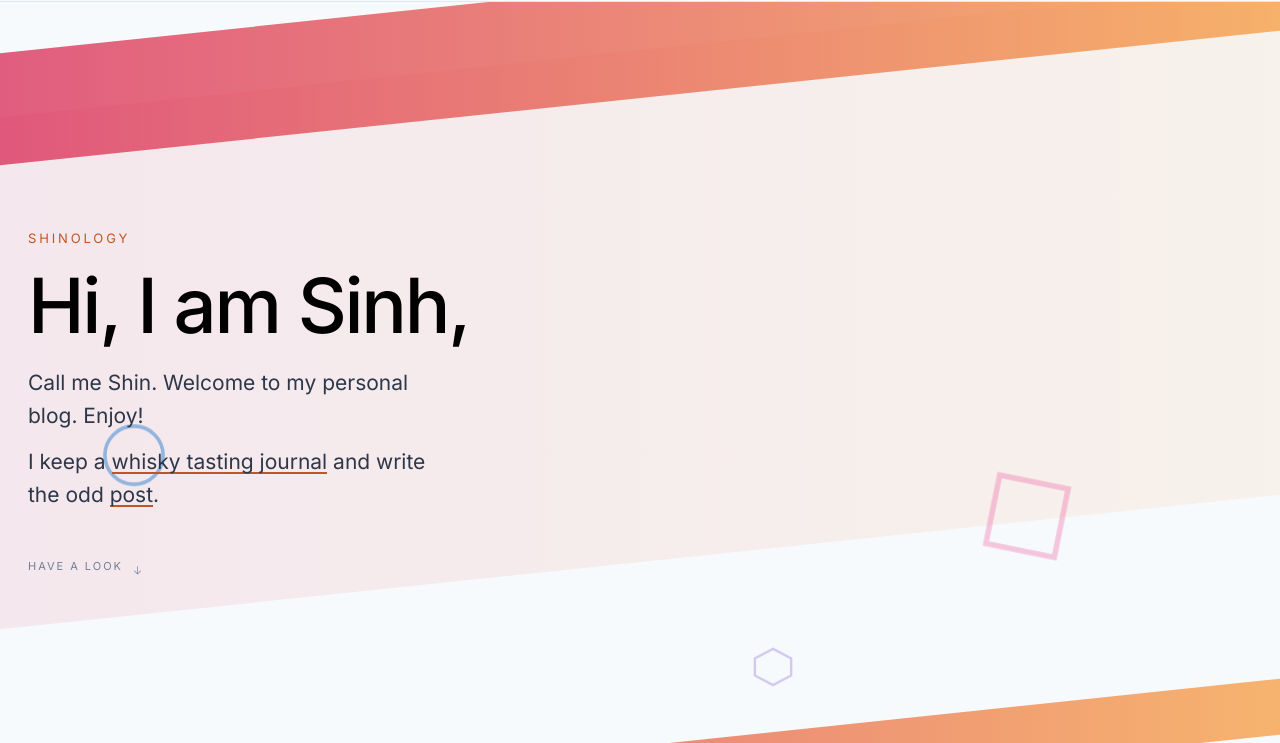
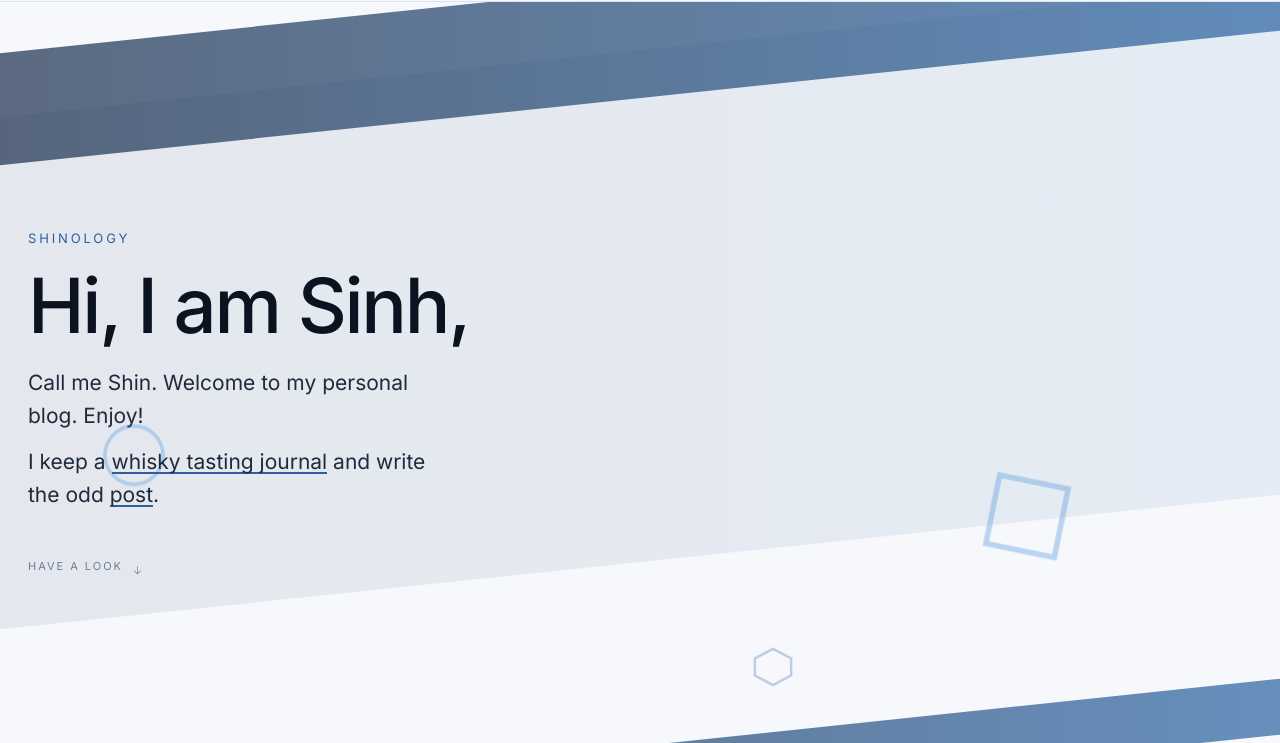
Before and after one commit to lesinh97/lesinh97.github.io, an Eleventy site: page src/index.njk in a window 1280 px wide. Shown: the part 57-800 px from the top of the page. Built offline with nearby package versions, Linux system fonts and the light colour scheme; Eleventy itself is replaced by a stand-in of ours; files that its build step writes are made by us from their sources.

Commit message:
Navy throughout, and a keynote line on the print cards
The warm accent and the multicoloured shapes carried over from the old Gatsby
site were casting orange over everything. The whole palette is now one cool
navy family: ground #0f1626 dark and #f6f8fc light, accents #7fb2e5 and
#2b5f9e, the four section gradients all navy, and shapes that vary by depth
and temperature rather than hue. The check suite now fails if any painted
colour has blue as its weakest channel, so warmth cannot creep back.

Print cards follow the same palette, deep navy ink on white paper. They keep
their own INK table because they are pigment rather than a screen token, and
they do not follow the colour mode.

Renames `cardwords` to `keynote`: a one-liner per bottle, set in the note's
front matter and printed on its card. Without one the card still falls back to
the note's own prose.

The shelf card stays 95x62mm, a little over a business card, which is what
makes room for the keynote. Verified with a worst-case one-liner on all
thirteen bottles: every shape still satisfies scrollHeight == clientHeight.

```diff
--- a/src/assets/cara.css
+++ b/src/assets/cara.css
@@ -38,13 +38,13 @@
 /* ---------- floating shapes ---------- */
 
 .shape { position: absolute; display: block; color: var(--shape-ink); }
-.shape.c-red { color: var(--ic-red); }
-.shape.c-blue { color: var(--ic-blue); }
-.shape.c-orange { color: var(--ic-orange); }
-.shape.c-yellow { color: var(--ic-yellow); }
-.shape.c-pink { color: var(--ic-pink); }
-.shape.c-purple { color: var(--ic-purple); }
-.shape.c-green { color: var(--ic-green); }
+.shape.c-mist { color: var(--ic-mist); }
+.shape.c-ice { color: var(--ic-ice); }
+.shape.c-steel { color: var(--ic-steel); }
+.shape.c-azure { color: var(--ic-azure); }
+.shape.c-sapphire { color: var(--ic-sapphire); }
+.shape.c-slate { color: var(--ic-slate); }
+.shape.c-deep { color: var(--ic-deep); }
 .shape svg { display: block; width: 100%; height: 100%; }
 .shape.fill svg { fill: currentColor; stroke: none; }
 .shape.line svg { fill: none; stroke: currentColor; stroke-width: 2.5; }
--- a/src/assets/theme.css
+++ b/src/assets/theme.css
@@ -1,110 +1,123 @@
-/* Site theme: Nocturne retuned to the palette the old Gatsby Cara site used,
-   lifted verbatim from its theme-ui variables. Two colour modes, dark first.
+/* Site theme: Nocturne retuned to a navy palette. Structure and layout follow
+   the old Gatsby Cara site, but the hues do not: its warm orange accent and
+   multicoloured shapes tinted the whole page, so everything here stays in one
+   cool family. Two colour modes, dark first.
    This is the ONE place the tokens are set; no page defines its own block. */
 
 :root {
-  /* Cara's icon palette. Same in both modes, and the reason the homepage
-     reads as playful rather than grey: the floating shapes each take one. */
-  --ic-red: #e53e3e;
-  --ic-blue: #3182ce;
-  --ic-orange: #ed8936;
-  --ic-yellow: #ecc94b;
-  --ic-pink: #ed64a6;
-  --ic-purple: #805ad5;
-  --ic-green: #48bb78;
+  /* Shape palette. Cool only: the warm icon colours the old site used are
+     what put an orange cast over everything. Variation here is temperature
+     and depth, not hue. */
+  --ic-mist: #cbd9ea;
+  --ic-ice: #a8cdf2;
+  --ic-steel: #7fb2e5;
+  --ic-azure: #4a90d9;
+  --ic-sapphire: #2b6cb0;
+  --ic-slate: #7086a4;
+  --ic-deep: #1e3a5f;
 
   --shell-max: 1280px;
   --radius-md: 10px; --radius-lg: 16px;
 
-  /* Cara's four section gradients. */
-  --grad-1: linear-gradient(to right, #d4145a 0%, #fbb03b 100%);
-  --grad-2: linear-gradient(to right, #662d8c 0%, #ed1e79 100%);
-  --grad-3: linear-gradient(to right, #009245 0%, #fcee21 100%);
-  --grad-4: linear-gradient(to right, #d585ff 0%, #00ffee 100%);
+  /* Section gradients, all in the navy family. Cara's structure, restrained
+     palette: they differ by depth and temperature rather than by hue. */
+  --grad-1: linear-gradient(to right, #16233c 0%, #2b6cb0 100%);
+  --grad-2: linear-gradient(to right, #1a365d 0%, #4a90d9 100%);
+  --grad-3: linear-gradient(to right, #17303f 0%, #3f7fa8 100%);
+  --grad-4: linear-gradient(to right, #23304f 0%, #7fb2e5 100%);
 }
 
 /* ---------- dark, the default, as the old site shipped ---------- */
 
 :root, :root[data-theme="dark"] {
-  --color-bg: #141821;
-  --color-surface: #1c212e;
-  --color-surface-2: #232936;
-  --color-text: #e2e8f0;
+  --color-bg: #0f1626;
+  --color-surface: #162033;
+  --color-surface-2: #1d2941;
+  --color-text: #dde5f2;
   --color-heading: #ffffff;
-  --color-accent: #f6ad55;
-  --color-accent-strong: #ed8936;
-  --color-divider: #2d3748;
+  --color-accent: #7fb2e5;
+  --color-accent-strong: #a8cdf2;
+  --color-divider: #253349;
 
   /* 100 is the most contrast against the ground, 900 the least. */
-  --color-neutral-100: #f7fafc; --color-neutral-200: #edf2f7; --color-neutral-300: #e2e8f0;
-  --color-neutral-400: #cbd5e0; --color-neutral-500: #a0aec0; --color-neutral-600: #718096;
-  --color-neutral-700: #4a5568; --color-neutral-800: #2d3748; --color-neutral-900: #1a202c;
+  --color-neutral-100: #f4f7fc; --color-neutral-200: #e4ebf6; --color-neutral-300: #ccd8ea;
+  --color-neutral-400: #aabbd4; --color-neutral-500: #8b9dba; --color-neutral-600: #66789a;
+  --color-neutral-700: #43587a; --color-neutral-800: #253349; --color-neutral-900: #162033;
 
-  --shape-ink: #ffffff;
-  --shadow-sm: 0 0 0 1px rgba(226, 232, 240, 0.10);
-  --shadow-md: 0 0 0 1px rgba(226, 232, 240, 0.10), 0 8px 24px rgba(0, 0, 0, 0.45);
-  --shadow-lg: 0 0 0 1px rgba(226, 232, 240, 0.13), 0 18px 48px rgba(0, 0, 0, 0.58);
+  --shape-ink: #cbd9ea;
+  --shadow-sm: 0 0 0 1px rgba(221, 229, 242, 0.10);
+  --shadow-md: 0 0 0 1px rgba(221, 229, 242, 0.10), 0 8px 24px rgba(0, 0, 0, 0.50);
+  --shadow-lg: 0 0 0 1px rgba(221, 229, 242, 0.13), 0 18px 48px rgba(0, 0, 0, 0.62);
   --grad-strength: 1;
   --wash-strength: 0.85;
 
   /* Flavour bars, dim to bright. Screen only; the print cards carry their
      own ink. Referenced as var(--bar-N) from inline styles, so they follow
      the colour mode without app.js having to re-render. */
-  --bar-0: #2d3748; --bar-1: #7c4a22; --bar-2: #a8632a;
-  --bar-3: #d07f34; --bar-4: #ed8936; --bar-5: #f6ad55;
-  --pbar-0: #8a4d1e; --pbar-1: #a8632a; --pbar-2: #c47630;
-  --pbar-3: #ed8936; --pbar-4: #f6ad55; --pbar-5: #fbd38d;
+  --bar-0: #253349; --bar-1: #2b4a72; --bar-2: #35618f;
+  --bar-3: #4a90d9; --bar-4: #7fb2e5; --bar-5: #a8cdf2;
+  --pbar-0: #2b4a72; --pbar-1: #35618f; --pbar-2: #3f7cba;
+  --pbar-3: #4a90d9; --pbar-4: #7fb2e5; --pbar-5: #bcdcf7;
 }
 
 /* ---------- light ---------- */
 
 :root[data-theme="light"] {
-  --color-bg: #f7fafc;
+  --color-bg: #f6f8fc;
   --color-surface: #ffffff;
-  --color-surface-2: #edf2f7;
-  --color-text: #2d3748;
-  --color-heading: #000000;
-  --color-accent: #c05621;
-  --color-accent-strong: #9c4221;
-  --color-divider: #e2e8f0;
+  --color-surface-2: #eaf0f8;
+  --color-text: #1f2a3d;
+  --color-heading: #0b1220;
+  --color-accent: #2b5f9e;
+  --color-accent-strong: #1e4676;
+  --color-divider: #dae3ef;
 
   /* The ramp flips so every role keeps its meaning: 100 still means the most
      contrast against the ground, 900 still means a barely-there surface. */
-  --color-neutral-100: #1a202c; --color-neutral-200: #2d3748; --color-neutral-300: #4a5568;
-  --color-neutral-400: #718096; --color-neutral-500: #718096; --color-neutral-600: #a0aec0;
-  --color-neutral-700: #cbd5e0; --color-neutral-800: #e2e8f0; --color-neutral-900: #edf2f7;
+  --color-neutral-100: #0b1220; --color-neutral-200: #1f2a3d; --color-neutral-300: #3a4a63;
+  --color-neutral-400: #5a6d8a; --color-neutral-500: #6b7e9b; --color-neutral-600: #93a5bf;
+  --color-neutral-700: #c2cfe0; --color-neutral-800: #dae3ef; --color-neutral-900: #eaf0f8;
 
-  --shape-ink: #2d3748;
-  --shadow-sm: 0 1px 2px rgba(45, 55, 72, 0.08), 0 0 0 1px rgba(45, 55, 72, 0.06);
-  --shadow-md: 0 2px 6px rgba(45, 55, 72, 0.10), 0 1px 2px rgba(45, 55, 72, 0.06);
-  --shadow-lg: 0 10px 30px rgba(45, 55, 72, 0.14), 0 2px 6px rgba(45, 55, 72, 0.08);
-  --grad-strength: 0.75;
-  --wash-strength: 0.5;
+  --shape-ink: #3a4a63;
+  --shadow-sm: 0 1px 2px rgba(15, 22, 38, 0.08), 0 0 0 1px rgba(15, 22, 38, 0.06);
+  --shadow-md: 0 2px 6px rgba(15, 22, 38, 0.10), 0 1px 2px rgba(15, 22, 38, 0.06);
+  --shadow-lg: 0 10px 30px rgba(15, 22, 38, 0.14), 0 2px 6px rgba(15, 22, 38, 0.08);
+  --grad-strength: 0.7;
+  --wash-strength: 0.45;
 
-  --bar-0: #edf2f7; --bar-1: #fbd38d; --bar-2: #f6ad55;
-  --bar-3: #ed8936; --bar-4: #dd6b20; --bar-5: #c05621;
-  --pbar-0: #f6ad55; --pbar-1: #ed8936; --pbar-2: #dd6b20;
-  --pbar-3: #c05621; --pbar-4: #9c4221; --pbar-5: #7b341e;
+  --bar-0: #eaf0f8; --bar-1: #bcdcf7; --bar-2: #7fb2e5;
+  --bar-3: #4a90d9; --bar-4: #2b6cb0; --bar-5: #1a365d;
+  --pbar-0: #7fb2e5; --pbar-1: #4a90d9; --pbar-2: #2b6cb0;
+  --pbar-3: #24568c; --pbar-4: #1a365d; --pbar-5: #12253f;
 }
 
 /* First visit with no stored choice follows the operating system. */
 @media (prefers-color-scheme: light) {
   :root:not([data-theme]) {
-    --color-bg: #f7fafc; --color-surface: #ffffff; --color-surface-2: #edf2f7;
-    --color-text: #2d3748; --color-heading: #000000;
-    --color-accent: #c05621; --color-accent-strong: #9c4221; --color-divider: #e2e8f0;
-    --color-neutral-100: #1a202c; --color-neutral-200: #2d3748; --color-neutral-300: #4a5568;
-    --color-neutral-400: #718096; --color-neutral-500: #718096; --color-neutral-600: #a0aec0;
-    --color-neutral-700: #cbd5e0; --color-neutral-800: #e2e8f0; --color-neutral-900: #edf2f7;
-    --shape-ink: #2d3748;
-    --shadow-sm: 0 1px 2px rgba(45, 55, 72, 0.08), 0 0 0 1px rgba(45, 55, 72, 0.06);
-    --shadow-md: 0 2px 6px rgba(45, 55, 72, 0.10), 0 1px 2px rgba(45, 55, 72, 0.06);
-    --shadow-lg: 0 10px 30px rgba(45, 55, 72, 0.14), 0 2px 6px rgba(45, 55, 72, 0.08);
-    --grad-strength: 0.75; --wash-strength: 0.5;
-    --bar-0: #edf2f7; --bar-1: #fbd38d; --bar-2: #f6ad55;
-    --bar-3: #ed8936; --bar-4: #dd6b20; --bar-5: #c05621;
-    --pbar-0: #f6ad55; --pbar-1: #ed8936; --pbar-2: #dd6b20;
-    --pbar-3: #c05621; --pbar-4: #9c4221; --pbar-5: #7b341e;
+    --color-bg: #f6f8fc;
+    --color-surface: #ffffff;
+    --color-surface-2: #eaf0f8;
+    --color-text: #1f2a3d;
+    --color-heading: #0b1220;
+    --color-accent: #2b5f9e;
+    --color-accent-strong: #1e4676;
+    --color-divider: #dae3ef;
+
+    --color-neutral-100: #0b1220; --color-neutral-200: #1f2a3d; --color-neutral-300: #3a4a63;
+    --color-neutral-400: #5a6d8a; --color-neutral-500: #6b7e9b; --color-neutral-600: #93a5bf;
+    --color-neutral-700: #c2cfe0; --color-neutral-800: #dae3ef; --color-neutral-900: #eaf0f8;
+
+    --shape-ink: #3a4a63;
+    --shadow-sm: 0 1px 2px rgba(15, 22, 38, 0.08), 0 0 0 1px rgba(15, 22, 38, 0.06);
+    --shadow-md: 0 2px 6px rgba(15, 22, 38, 0.10), 0 1px 2px rgba(15, 22, 38, 0.06);
+    --shadow-lg: 0 10px 30px rgba(15, 22, 38, 0.14), 0 2px 6px rgba(15, 22, 38, 0.08);
+    --grad-strength: 0.7;
+    --wash-strength: 0.45;
+
+    --bar-0: #eaf0f8; --bar-1: #bcdcf7; --bar-2: #7fb2e5;
+    --bar-3: #4a90d9; --bar-4: #2b6cb0; --bar-5: #1a365d;
+    --pbar-0: #7fb2e5; --pbar-1: #4a90d9; --pbar-2: #2b6cb0;
+    --pbar-3: #24568c; --pbar-4: #1a365d; --pbar-5: #12253f;
   }
 }
 
--- a/src/index.njk
+++ b/src/index.njk
@@ -14,17 +14,17 @@ permalink: /index.html
   <section class="px-page" id="intro">
     <div class="px-divider g1"><span class="wide faint"></span><span class="b1"></span><span class="b3"></span></div>
     <div class="px-layer" data-speed="0.22">
-      <span class="shape line a-updownwide c-blue" style="top: 16%; left: 8%; width: 64px; height: 64px; opacity: .5">
+      <span class="shape line a-updownwide c-steel" style="top: 16%; left: 8%; width: 64px; height: 64px; opacity: .5">
         <svg viewBox="0 0 44 44"><circle cx="22" cy="22" r="20"/></svg></span>
-      <span class="shape fill a-updown c-orange" style="bottom: 9%; left: 34%; width: 26px; height: 26px; opacity: .35">
+      <span class="shape fill a-updown c-ice" style="bottom: 9%; left: 34%; width: 26px; height: 26px; opacity: .35">
         <svg viewBox="0 0 44 44"><polygon points="22,4 40,38 4,38"/></svg></span>
-      <span class="shape line a-spin c-pink" style="top: 24%; right: 16%; width: 96px; height: 96px; opacity: .35">
+      <span class="shape line a-spin c-azure" style="top: 24%; right: 16%; width: 96px; height: 96px; opacity: .35">
         <svg viewBox="0 0 44 44"><rect x="6" y="6" width="32" height="32"/></svg></span>
     </div>
     <div class="px-layer" data-speed="0.45">
-      <span class="shape fill a-updown c-yellow" style="top: 74%; right: 24%; width: 18px; height: 18px; opacity: .45">
+      <span class="shape fill a-updown c-mist" style="top: 74%; right: 24%; width: 18px; height: 18px; opacity: .45">
         <svg viewBox="0 0 44 44"><circle cx="22" cy="22" r="20"/></svg></span>
-      <span class="shape line a-updownwide c-purple" style="top: 8%; right: 38%; width: 42px; height: 42px; opacity: .3">
+      <span class="shape line a-updownwide c-sapphire" style="top: 8%; right: 38%; width: 42px; height: 42px; opacity: .3">
         <svg viewBox="0 0 44 44"><polygon points="22,3 41,13 41,31 22,41 3,31 3,13"/></svg></span>
     </div>
 
@@ -46,9 +46,9 @@ permalink: /index.html
   <section class="px-page" id="things">
     <div class="px-divider g2"><span class="wide"></span><span class="b2"></span></div>
     <div class="px-layer" data-speed="0.3">
-      <span class="shape line a-updownwide c-green" style="top: 12%; right: 8%; width: 78px; height: 78px; opacity: .35">
+      <span class="shape line a-updownwide c-slate" style="top: 12%; right: 8%; width: 78px; height: 78px; opacity: .35">
         <svg viewBox="0 0 44 44"><polygon points="22,4 40,38 4,38"/></svg></span>
-      <span class="shape fill a-updown c-red" style="bottom: 14%; left: 6%; width: 22px; height: 22px; opacity: .4">
+      <span class="shape fill a-updown c-ice" style="bottom: 14%; left: 6%; width: 22px; height: 22px; opacity: .4">
         <svg viewBox="0 0 44 44"><rect x="4" y="4" width="36" height="36" rx="6"/></svg></span>
     </div>
 
@@ -87,9 +87,9 @@ permalink: /index.html
   <section class="px-page" id="about">
     <div class="px-divider g3"><span class="wide"></span><span class="b1"></span></div>
     <div class="px-layer" data-speed="0.26">
-      <span class="shape line a-spin-slow c-blue" style="top: 9%; right: 7%; width: 110px; height: 110px; opacity: .28">
+      <span class="shape line a-spin-slow c-steel" style="top: 9%; right: 7%; width: 110px; height: 110px; opacity: .28">
         <svg viewBox="0 0 44 44"><polygon points="22,3 41,13 41,31 22,41 3,31 3,13"/></svg></span>
-      <span class="shape fill a-updownwide c-yellow" style="bottom: 14%; left: 9%; width: 20px; height: 20px; opacity: .4">
+      <span class="shape fill a-updownwide c-mist" style="bottom: 14%; left: 9%; width: 20px; height: 20px; opacity: .4">
         <svg viewBox="0 0 44 44"><circle cx="22" cy="22" r="20"/></svg></span>
     </div>
 
@@ -114,9 +114,9 @@ permalink: /index.html
   <section class="px-page" id="contact">
     <div class="px-divider g4"><span class="wide"></span><span class="b2"></span><span class="b3"></span></div>
     <div class="px-layer" data-speed="0.2">
-      <span class="shape line a-updownwide c-green" style="top: 22%; right: 10%; width: 70px; height: 70px; opacity: .3">
+      <span class="shape line a-updownwide c-azure" style="top: 22%; right: 10%; width: 70px; height: 70px; opacity: .3">
         <svg viewBox="0 0 44 44"><circle cx="22" cy="22" r="20"/></svg></span>
-      <span class="shape fill a-updown c-pink" style="bottom: 11%; left: 16%; width: 24px; height: 24px; opacity: .35">
+      <span class="shape fill a-updown c-ice" style="bottom: 11%; left: 16%; width: 24px; height: 24px; opacity: .35">
         <svg viewBox="0 0 44 44"><polygon points="22,4 40,38 4,38"/></svg></span>
     </div>
 
--- a/src/whisky.njk
+++ b/src/whisky.njk
@@ -45,7 +45,7 @@ permalink: /whisky/index.html
 "nose": {{ (b.data.nose or "") | dump | safe }},
 "palate": {{ (b.data.palate or "") | dump | safe }},
 "finish": {{ (b.data.finish or "") | dump | safe }},
-"words": {{ (b.data.cardwords or "") | dump | safe }},
+"keynote": {{ (b.data.keynote or "") | dump | safe }},
 "story": {{ (b.templateContent | striptags | trim) | dump | safe }}
 }{% if not loop.last %},{% endif %}{% endfor %}]
 </script>
```
Also changed, not shown: CLAUDE.md (+14 -11 lines), src/assets/app.js (+11 -10 lines), templates/bottle.md (+1 -1 lines), README.md.
